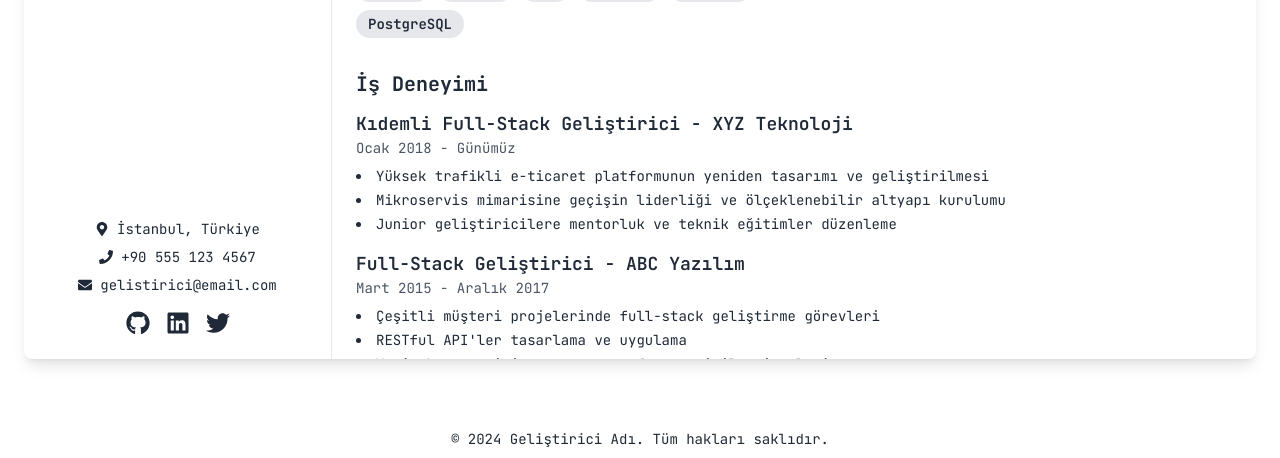
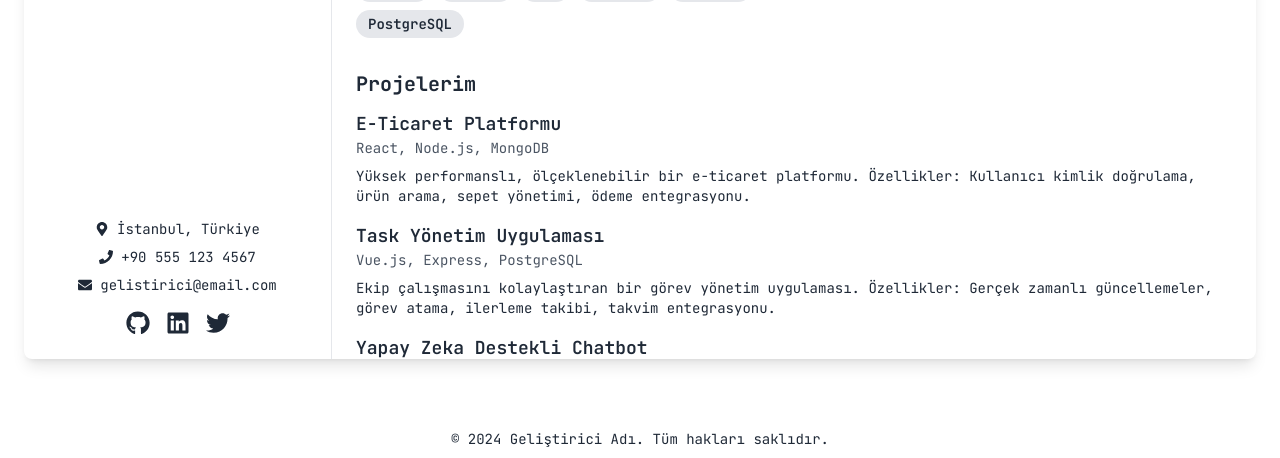
Before and after one commit to palamut62/portfolio, a Next.js app: page / in a window 1280 px wide. Shown: the part 339-797 px from the top of the page. Built offline with nearby package versions, Linux system fonts and the light colour scheme.

Commit message:
feat:change iş deneyi to projelerim

```diff
--- a/pages/index.tsx
+++ b/pages/index.tsx
@@ -94,25 +94,22 @@ export default function Home() {
                   </div>
                 </section>
                 <section className="col-span-2">
-                  <h2 className="text-xl font-bold mb-3">İş Deneyimi</h2>
+                  <h2 className="text-xl font-bold mb-3">Projelerim</h2>
                   <div className="space-y-4">
                     <div>
-                      <h3 className="text-lg font-semibold">Kıdemli Full-Stack Geliştirici - XYZ Teknoloji</h3>
-                      <p className="text-gray-600 dark:text-gray-400 text-sm mb-2">Ocak 2018 - Günümüz</p>
-                      <ul className="list-disc list-inside space-y-1 text-sm">
-                        <li>Yüksek trafikli e-ticaret platformunun yeniden tasarımı ve geliştirilmesi</li>
-                        <li>Mikroservis mimarisine geçişin liderliği ve ölçeklenebilir altyapı kurulumu</li>
-                        <li>Junior geliştiricilere mentorluk ve teknik eğitimler düzenleme</li>
-                      </ul>
+                      <h3 className="text-lg font-semibold">E-Ticaret Platformu</h3>
+                      <p className="text-gray-600 dark:text-gray-400 text-sm mb-2">React, Node.js, MongoDB</p>
+                      <p className="text-sm">Yüksek performanslı, ölçeklenebilir bir e-ticaret platformu. Özellikler: Kullanıcı kimlik doğrulama, ürün arama, sepet yönetimi, ödeme entegrasyonu.</p>
                     </div>
                     <div>
-                      <h3 className="text-lg font-semibold">Full-Stack Geliştirici - ABC Yazılım</h3>
-                      <p className="text-gray-600 dark:text-gray-400 text-sm mb-2">Mart 2015 - Aralık 2017</p>
-                      <ul className="list-disc list-inside space-y-1 text-sm">
-                        <li>Çeşitli müşteri projelerinde full-stack geliştirme görevleri</li>
-                        <li>RESTful API'ler tasarlama ve uygulama</li>
-                        <li>Veritabanı optimizasyonu ve performans iyileştirmeleri</li>
-                      </ul>
+                      <h3 className="text-lg font-semibold">Task Yönetim Uygulaması</h3>
+                      <p className="text-gray-600 dark:text-gray-400 text-sm mb-2">Vue.js, Express, PostgreSQL</p>
+                      <p className="text-sm">Ekip çalışmasını kolaylaştıran bir görev yönetim uygulaması. Özellikler: Gerçek zamanlı güncellemeler, görev atama, ilerleme takibi, takvim entegrasyonu.</p>
+                    </div>
+                    <div>
+                      <h3 className="text-lg font-semibold">Yapay Zeka Destekli Chatbot</h3>
+                      <p className="text-gray-600 dark:text-gray-400 text-sm mb-2">Python, TensorFlow, Flask</p>
+                      <p className="text-sm">Müşteri hizmetleri için geliştirilmiş yapay zeka destekli chatbot. Özellikler: Doğal dil işleme, öğrenme yeteneği, çoklu dil desteği.</p>
                     </div>
                   </div>
                 </section>
```
